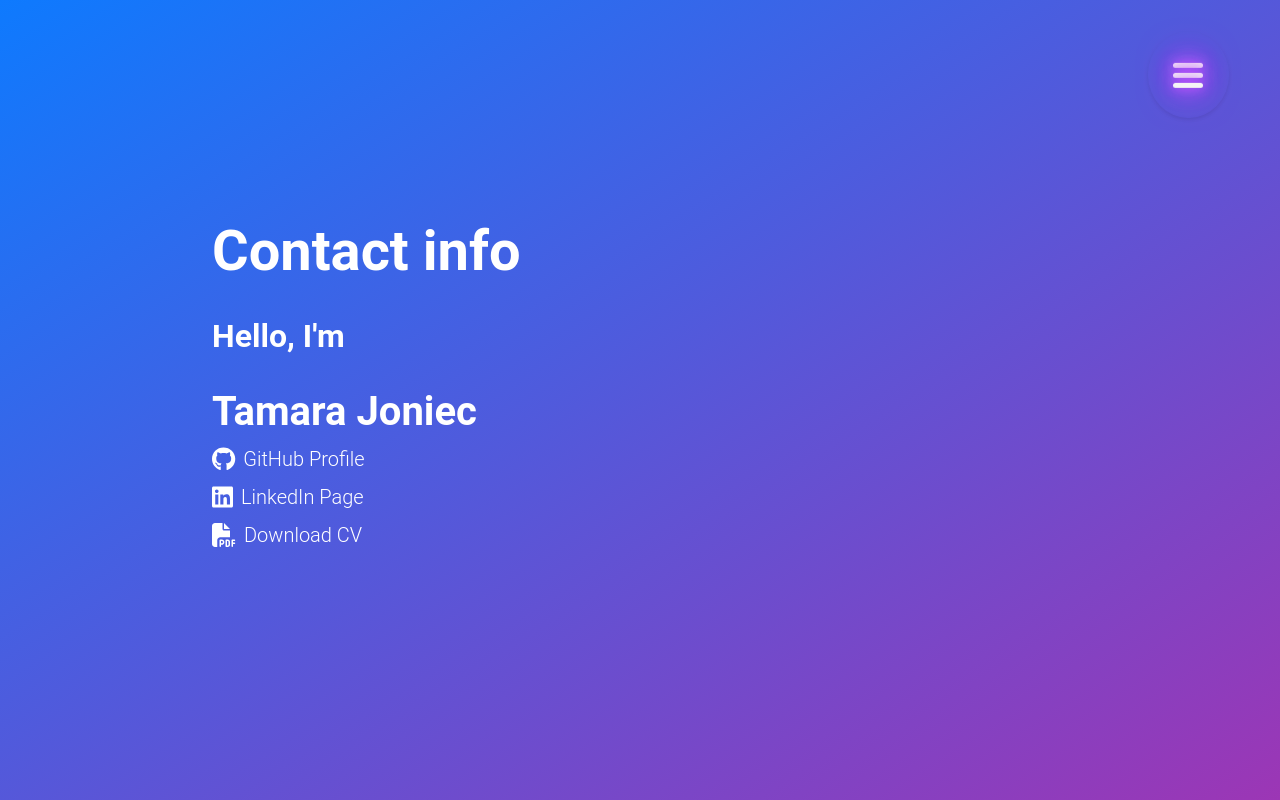
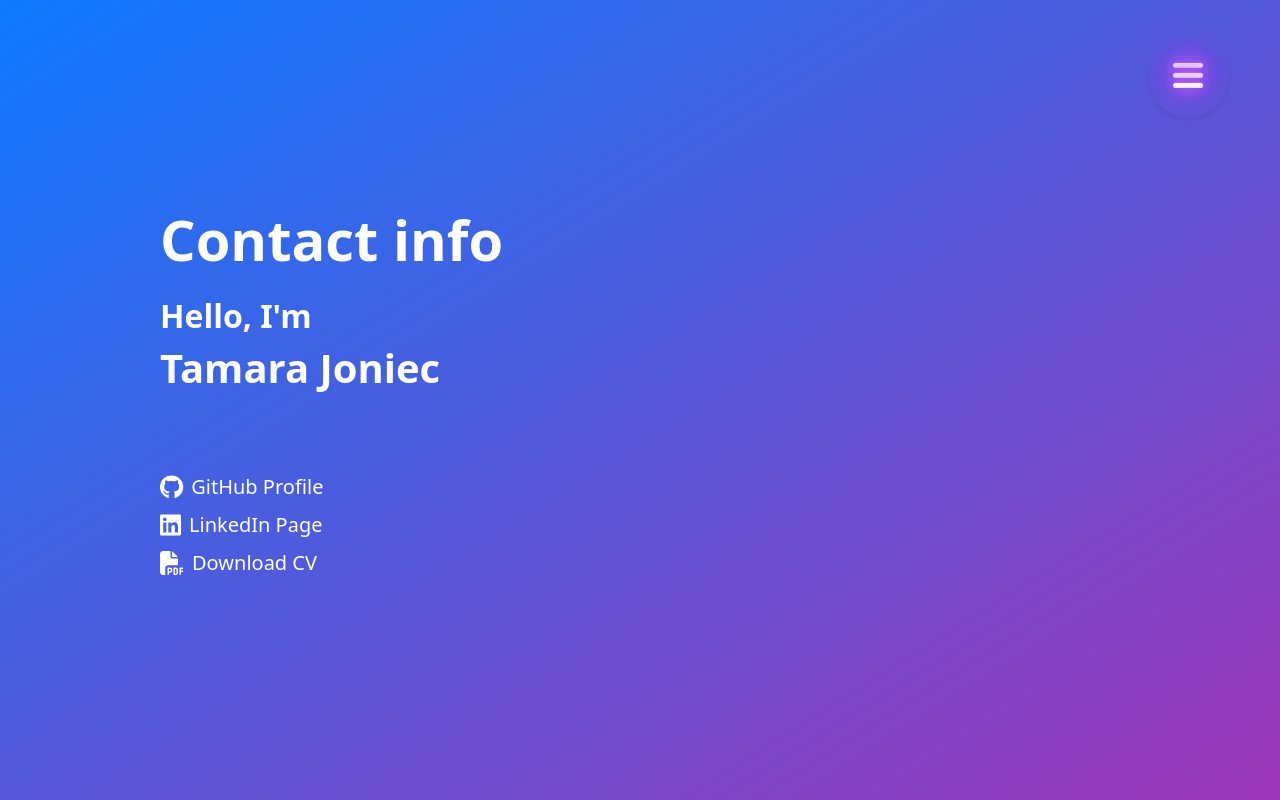
Before and after one commit to TamaraJoniec/React-Portfolio, a React (Create React App) app: page /contact in a window 1280 px wide. Built offline with nearby package versions, Linux system fonts and the light colour scheme; the HTML template or start-up script is replaced by a standard one.

Commit message:
Remove redundant styles

```diff
--- a/src/components/pages/Contact.js
+++ b/src/components/pages/Contact.js
@@ -5,10 +5,8 @@ import { faLinkedin, faGithub } from "@fortawesome/free-brands-svg-icons";
 
 function Contact() {
   return (
-    <div>
     <div className="contact-container">
-        <div className="row">
-          <address className="contact-info text-white col-lg-6 mb-5">
+        <address className="contact-info">
           <h1 className="display-4 mb-4">Contact info</h1>
           <h2>Hello, I'm</h2>
           <h1>Tamara Joniec</h1>
@@ -77,8 +75,6 @@ function Contact() {
           </ul>
         </address>
     </div>
-      </div>
-    </div>
   );
 }
 
--- a/src/styles.css
+++ b/src/styles.css
@@ -163,7 +163,7 @@ header {
 /* Project gallery */
 .gallery-title {
   color: #f0f0f0;
-  margin: 5% 0 5% 0;
+  margin: 5% 0;
   font-size: 2.5rem;
   text-align: center;
   font-weight: bold;
@@ -204,7 +204,6 @@ body.project-gallery-bg {
   box-shadow: 0 8px 20px rgba(0, 0, 0, 0.3);
   transition: all 0.3s ease;
 }
-
 
 h3.card-title {
   font-weight: 600;
@@ -281,71 +280,33 @@ h3.card-title {
   }
 }
 
-/* Contact page */
 .contact-container {
-  max-width: 100%;
-  min-height: 100vh;
-  display: grid;
-  grid-template-columns: repeat(auto-fit, minmax(400px, 1fr));
-  grid-gap: 2rem;
-  justify-content: center;
+  display: flex;
+  gap: 2rem;
+  height: 100vh;
   align-items: center;
-  margin: 0;
-  font-family: 'Roboto', sans-serif;
   background: linear-gradient(to bottom right, #0e7afe, #9c36b5);
 }
 
-.contact-container > :first-child {
-  margin-top: 0;
-}
-
-.contact-container .col-lg-6 {
-  padding: 0 2rem;
+.contact-info {
+  width: 50%;
+  margin-left: 10rem;
   margin-bottom: 0;
 }
 
-.contact-info {
-  margin-left: 10rem;
-}
-
-.contact-container form {
-  padding: 2rem;
-  background-color: #fff;
-  border-radius: 5px;
-  color: gray;
-  margin-right: 10%;
-  box-shadow: 0 0 10px rgba(0, 0, 0, 0.1);
+.contact-container h1,
+.contact-container h2 {
+  font-weight: 700;
+  color: white;
 }
 
 .contact-container h1 {
-  font-weight: 700;
-  color: white;
-  margin-top: 2rem;
-  margin-left: 2rem;
-}
-
-.contact-container h2 {
-  font-weight: 700;
-  margin-top: 32px;
-  margin-bottom: 16px;
-  margin-left: 2rem;
-  color: white;
+  margin-bottom: 5rem;
 }
 
 .contact-container ul li {
   font-size: 20px;
   list-style: none;
-  padding-left: 0;
-  margin-left: 2rem;
-}
-
-.contact-container p {
-  margin-left: 2rem;
-  font-size: 1.5rem;
-}
-
-.contact-container .btn-primary:focus {
-  box-shadow: none;
 }
 
 @keyframes bounce {
@@ -370,63 +331,12 @@ h3.card-title {
   animation: bounce 2s infinite;
 }
 
-footer {
-  background: linear-gradient(to top, var(--primary-color), var(--secondary-color));
-  color: #f0f0f0;
-  padding: 20px 0 20px 0;
-  position: relative;
-  width: 100vw;
-  margin-bottom: 0;
-}
-
-.footer-content {
-  display: flex;
-  justify-content: space-between, center;
-  align-items: center;
-  max-width: 100vw;
-  margin: 0 auto;
-  padding: 0 20px;
-}
-
-.footer-text {
-  display: flex;
-  justify-content: center;
-  font-size: 1rem;
-  font-weight: 600;
-  text-shadow:
-    0 0 5px var(--primary-color),
-    0 0 10px var(--primary-color),
-    0 0 15px var(--primary-color);
-}
-
-.rights {
-  display: flex;
-  justify-content: center;
-}
-
-.footer-icons {
-  display: flex;
-  justify-content: center;
-  gap: 15px;
-}
-
-.footer-icons .bi {
-  font-size: 1.5rem;
-  cursor: pointer;
-  transition: color 0.3s ease;
-}
-
-.footer-icons .bi:hover {
-  color: var(--secondary-color);
-  text-shadow:
-    0 0 5px var(--secondary-color),
-    0 0 10px var(--secondary-color),
-    0 0 15px var(--secondary-color);
-}
-
-
 @media (max-width: 480px) {
   .btn.btn-lg.btn-secondary.mx-2 {
     margin-bottom: 8%;
   }
+
+  .contact-info {
+    margin: auto;
+  }
 }
```
Lines whose indentation alone changed are shown as unchanged.
